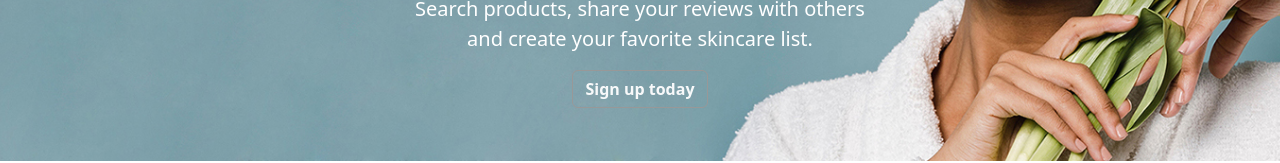
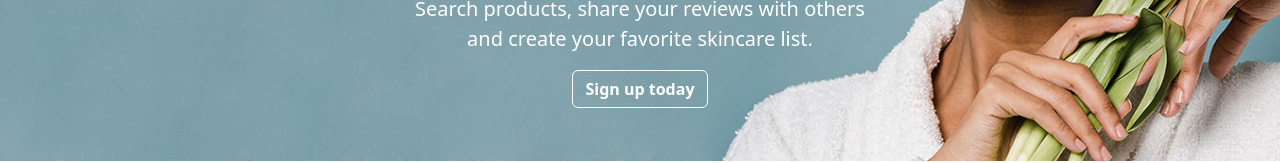
Before and after one commit to natriuge/Beauty4Me_Front, a React (Create React App) app: page / in a window 1280 px wide. Shown: the part 434-597 px from the top of the page. Built offline with nearby package versions, Linux system fonts and the light colour scheme; no server answers.

Commit message:
btn home

```diff
--- a/src/pages/home/Home.js
+++ b/src/pages/home/Home.js
@@ -76,7 +76,7 @@ function Home() {
               </p>
               <button
                 type="button"
-                className="btn btn-outline-light"
+                className="btn button-signup"
                 onClick={() => navigate("/signup")}
               >
                 <strong>Sign up today</strong>
--- a/src/pages/home/home.css
+++ b/src/pages/home/home.css
@@ -71,6 +71,16 @@
   background: #b8b5ff;
 }
 
+.button-signup {
+  border: 1px solid white !important;
+  color: white !important;
+}
+
+.button-signup:hover {
+  color: black !important;
+  background-color: #fff !important;
+}
+
 @media (min-width: 150px) and (max-width: 450px) {
   .responsive-slogan {
     font-size: 34px;
```
